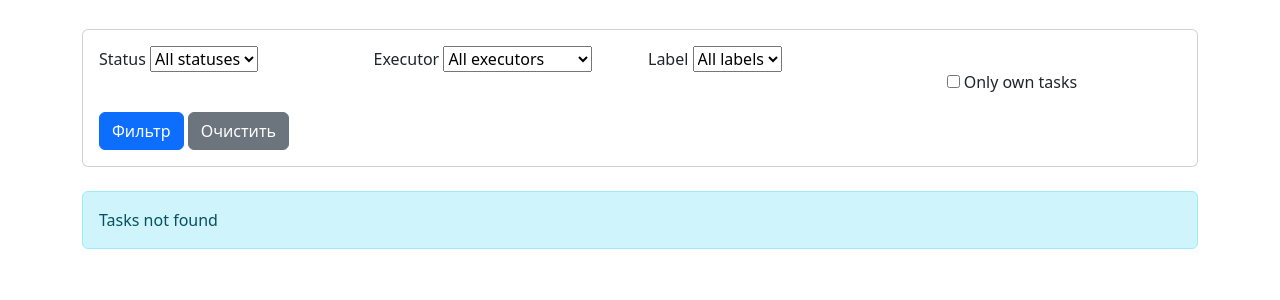
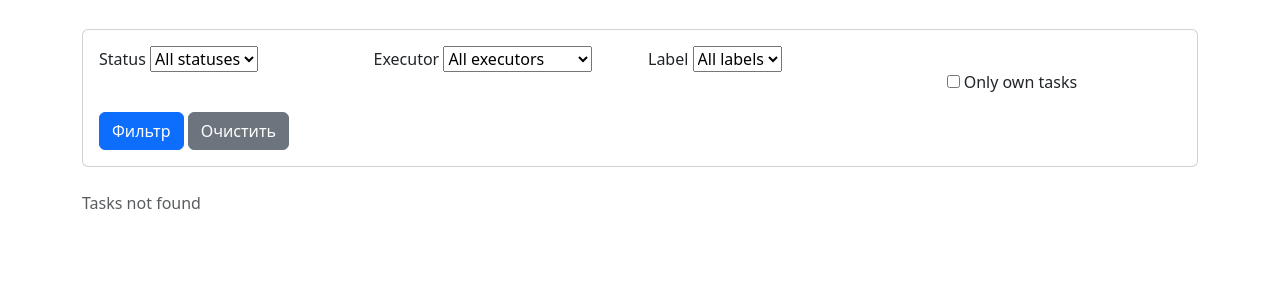
Before and after one commit to karelinaas/python-project-52, a Django app: page /tasks/ in a window 1280 px wide. Shown: the part 171-471 px from the top of the page. Run offline with Django 5.2, Linux system fonts and the light colour scheme; a user stored in the database is signed in; data comes from the database, SQL or seed files in the repository; data that the repository does not hold is empty; some libraries are stand-ins or nearby versions.

Commit message:
Step 8 - fix failed tests pt.5

```diff
--- a/templates/tasks/list.html
+++ b/templates/tasks/list.html
@@ -110,7 +110,7 @@
             </table>
         </div>
         {% else %}
-        <div class="alert alert-info" role="alert">
+        <div class="text-muted my-3" role="alert">
             {% trans "Tasks not found" %}
         </div>
         {% endif %}
```
